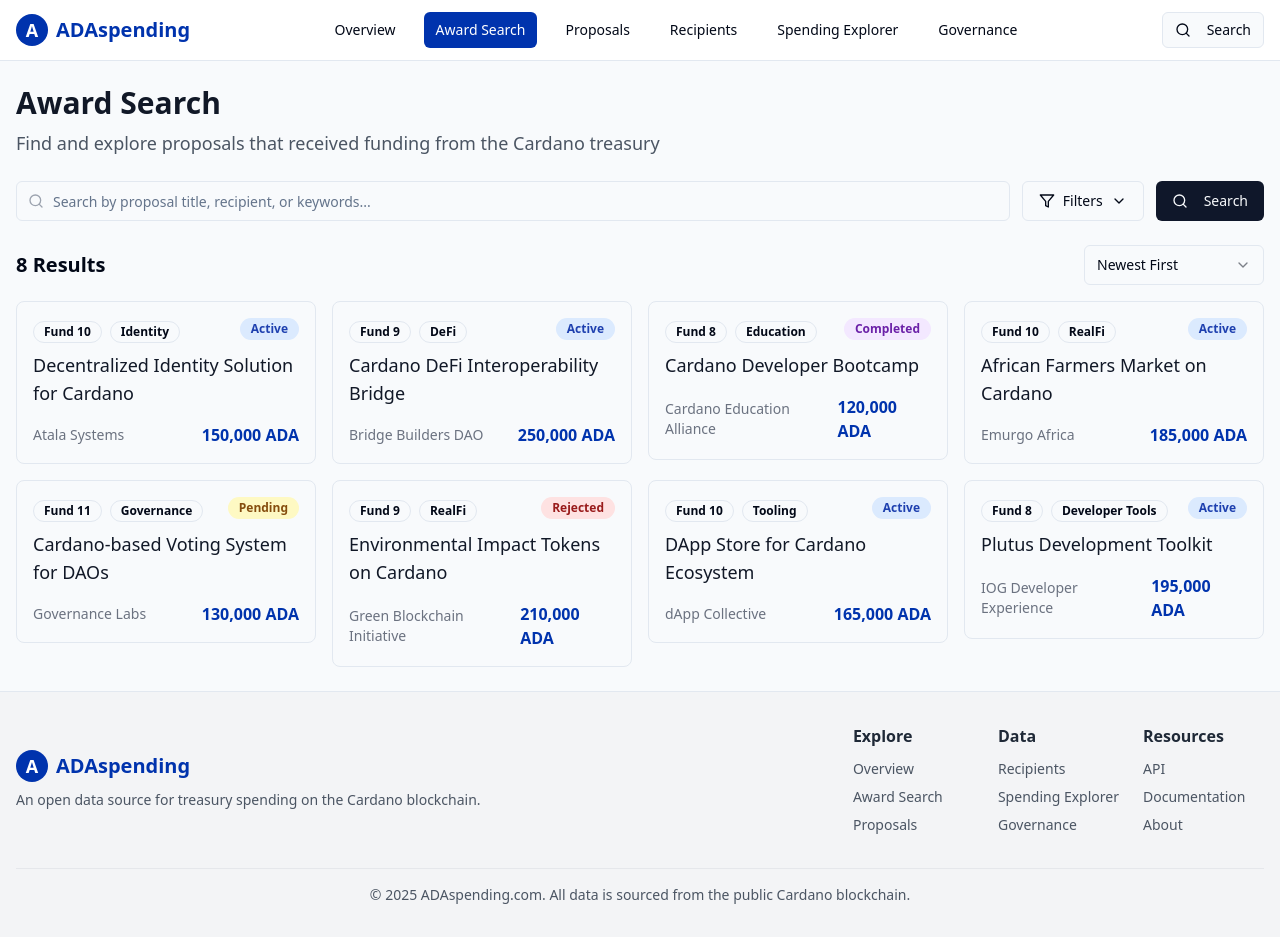
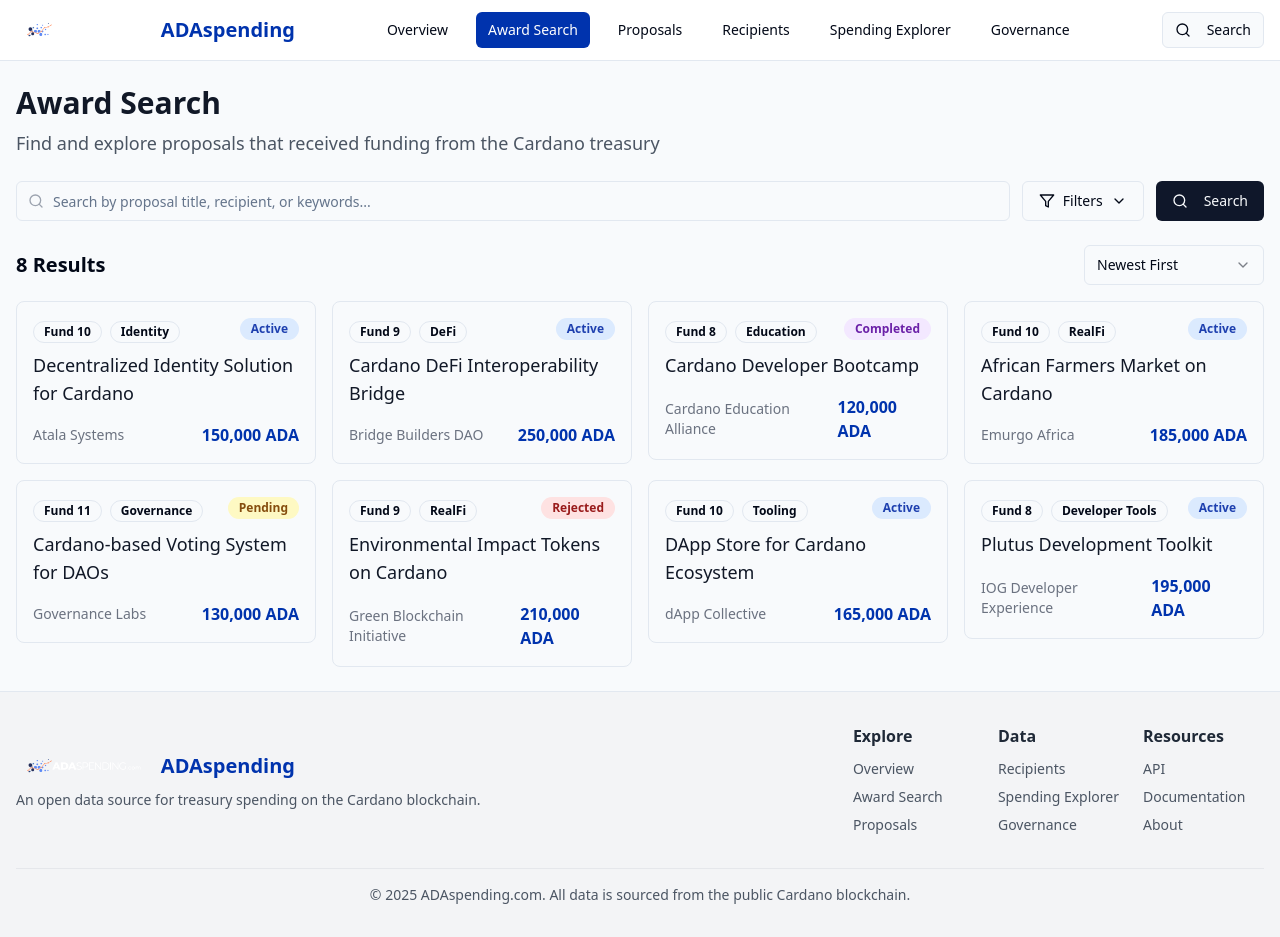
Before and after one commit to otavioaclima/adaspending, a React (Vite) app: page /awards in a window 1280 px wide. Built offline with nearby package versions, Linux system fonts and the light colour scheme.

Commit message:
Add logo to website
Integrate the provided logo image into the website's design.

```diff
--- a/src/components/layout/Layout.tsx
+++ b/src/components/layout/Layout.tsx
@@ -1,4 +1,3 @@
-
 import React from 'react';
 import { Link, useLocation } from 'react-router-dom';
 import { Button } from '@/components/ui/button';
@@ -23,7 +22,11 @@ const Layout = ({ children }: { children: React.ReactNode }) => {
         <div className="container mx-auto px-4 py-3 flex justify-between items-center">
           <div className="flex items-center space-x-2">
             <Link to="/" className="flex items-center space-x-2">
-              <div className="bg-cardano-blue rounded-full w-8 h-8 flex items-center justify-center text-white font-bold text-lg">A</div>
+              <img
+                src="/lovable-uploads/9aa53f79-4c5b-41fe-8e7f-ece7cc41dd89.png"
+                alt="ADAspending Logo"
+                className="h-8 w-auto"
+              />
               <span className="font-bold text-xl text-cardano-blue">ADAspending</span>
             </Link>
           </div>
@@ -81,7 +84,11 @@ const Layout = ({ children }: { children: React.ReactNode }) => {
           <div className="flex flex-col md:flex-row justify-between items-center">
             <div className="mb-4 md:mb-0">
               <div className="flex items-center justify-center md:justify-start space-x-2">
-                <div className="bg-cardano-blue rounded-full w-8 h-8 flex items-center justify-center text-white font-bold text-lg">A</div>
+                <img
+                  src="/lovable-uploads/9aa53f79-4c5b-41fe-8e7f-ece7cc41dd89.png"
+                  alt="ADAspending Logo"
+                  className="h-8 w-auto"
+                />
                 <span className="font-bold text-xl text-cardano-blue">ADAspending</span>
               </div>
               <p className="text-sm text-gray-600 mt-2">
```
Also changed, not shown: public/lovable-uploads/9aa53f79-4c5b-41fe-8e7f-ece7cc41dd89.png (added).
